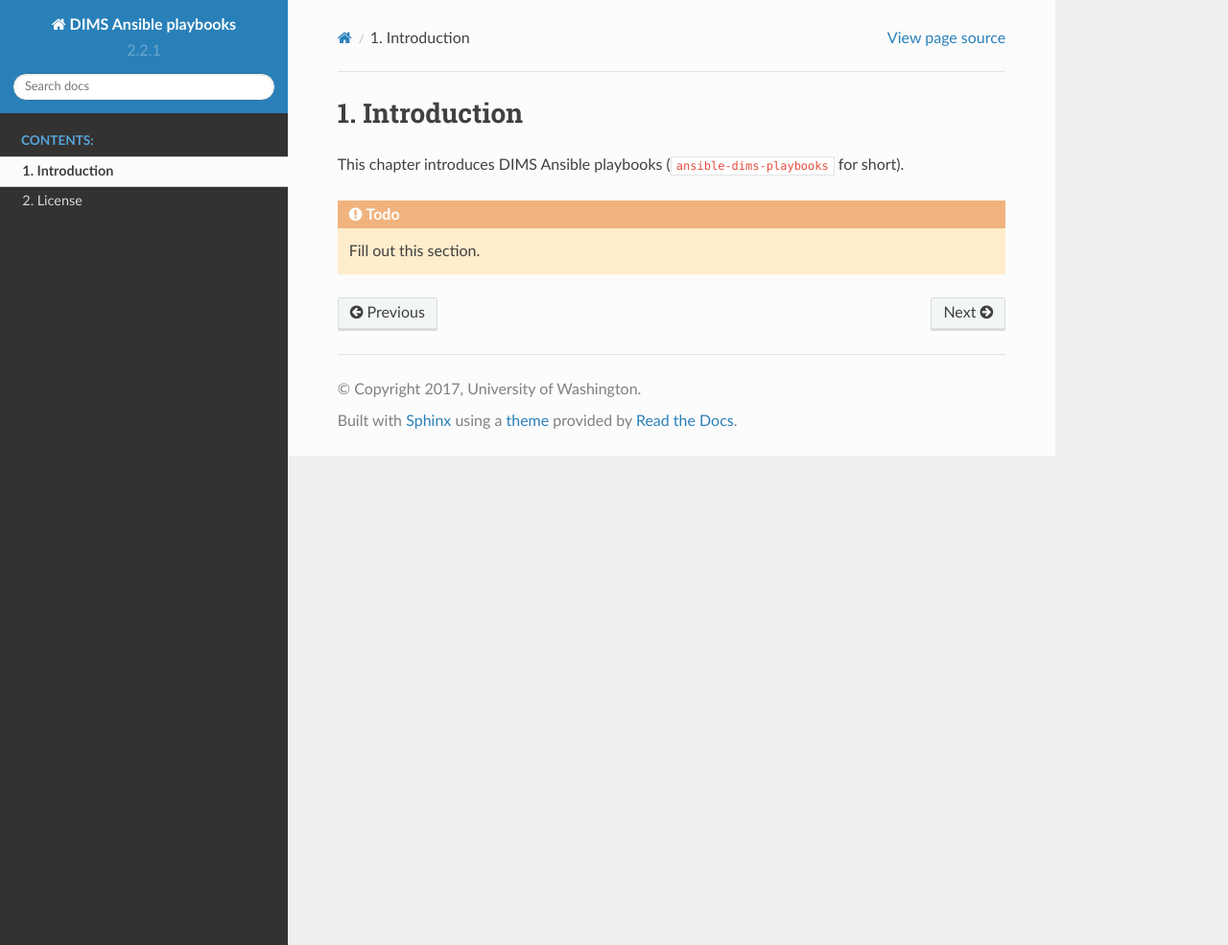
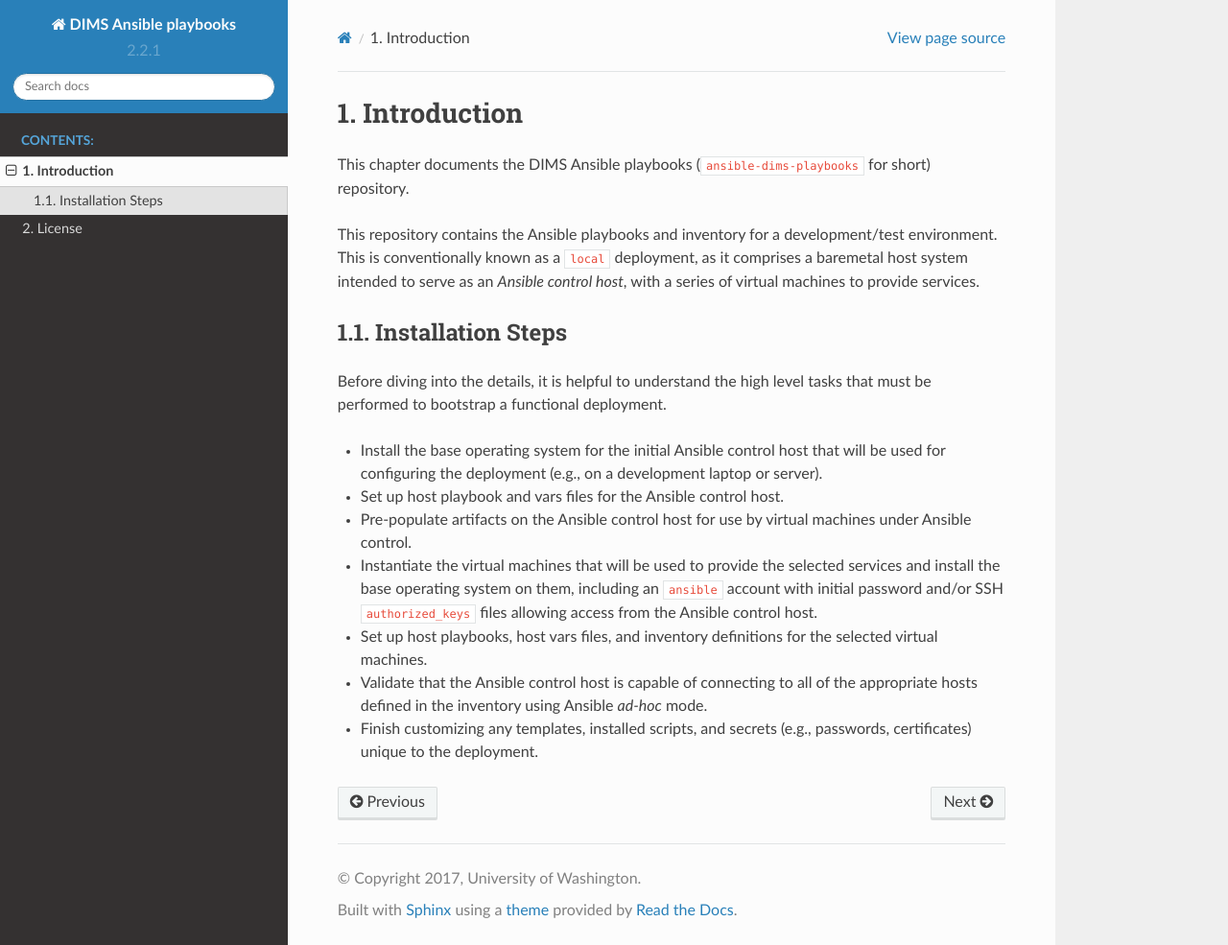
Before and after one commit to uw-dims/ansible-dims-playbooks, a Sphinx documentation site: the page built from docs/source/introduction.rst, in a window 1280 px wide and 985 px high. Shown: the whole window at 96% size. Built offline with Sphinx 7.4.7 and the Read the Docs theme 2.0.0, drawn with Linux system fonts in a browser that asks for light colours.

Commit message:
Update initial steps in introduction

```diff
--- a/docs/source/introduction.rst
+++ b/docs/source/introduction.rst
@@ -4,11 +4,43 @@
 ============
 
 
-This chapter introduces DIMS Ansible playbooks
-(``ansible-dims-playbooks`` for short).
+This chapter documents the DIMS Ansible playbooks
+(``ansible-dims-playbooks`` for short) repository.
 
-.. todo::
+This repository contains the Ansible playbooks and inventory
+for a development/test environment. This is conventionally
+known as a ``local`` deployment, as it comprises a baremetal
+host system intended to serve as an *Ansible control host*,
+with a series of virtual machines to provide services.
 
-   Fill out this section.
+Installation Steps
+~~~~~~~~~~~~~~~~~~
 
-..
+Before diving into the details, it is helpful to understand the
+high level tasks that must be performed to bootstrap a functional
+deployment.
+
+* Install the base operating system for the initial Ansible
+  control host that will be used for configuring the deployment
+  (e.g., on a development laptop or server).
+
+* Set up host playbook and vars files for the Ansible control host.
+
+* Pre-populate artifacts on the Ansible control host for use
+  by virtual machines under Ansible control.
+
+* Instantiate the virtual machines that will be used to
+  provide the selected services and install the base operating
+  system on them, including an ``ansible`` account with initial
+  password and/or SSH ``authorized_keys`` files allowing access
+  from the Ansible control host.
+
+* Set up host playbooks, host vars files, and inventory definitions
+  for the selected virtual machines.
+
+* Validate that the Ansible control host is capable of connecting
+  to all of the appropriate hosts defined in the inventory using
+  Ansible *ad-hoc* mode.
+
+* Finish customizing any templates, installed scripts, and secrets
+  (e.g., passwords, certificates) unique to the deployment.
```
